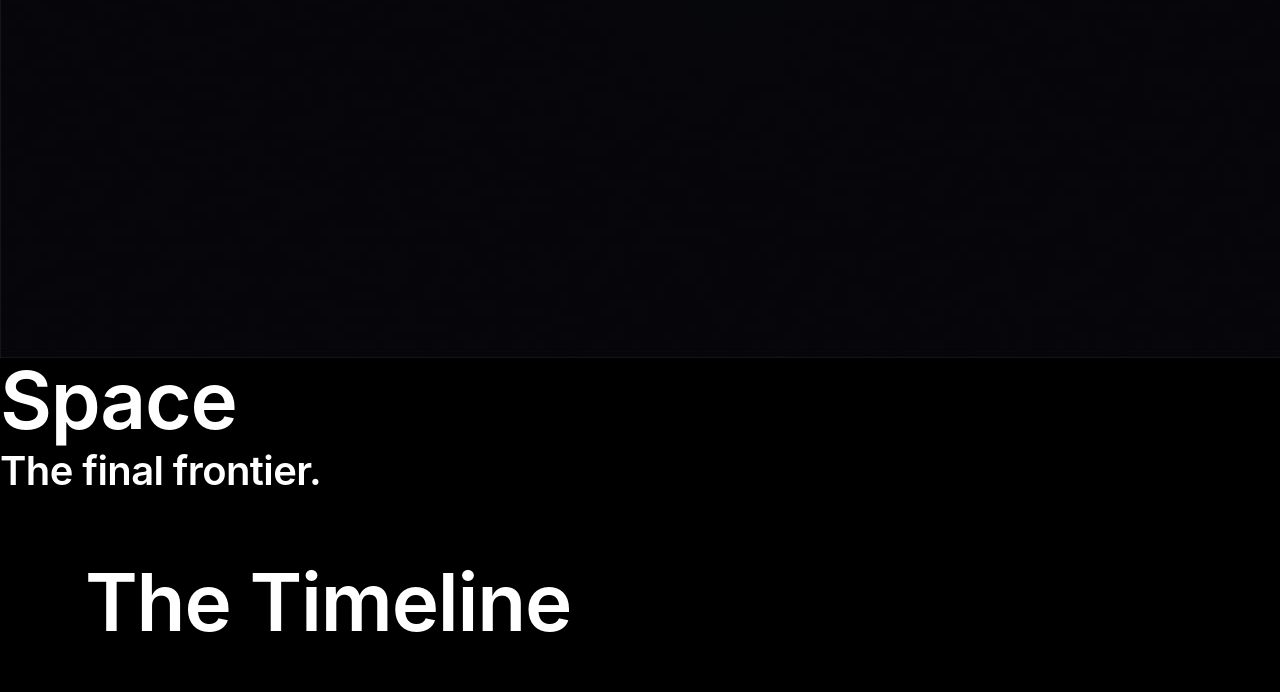
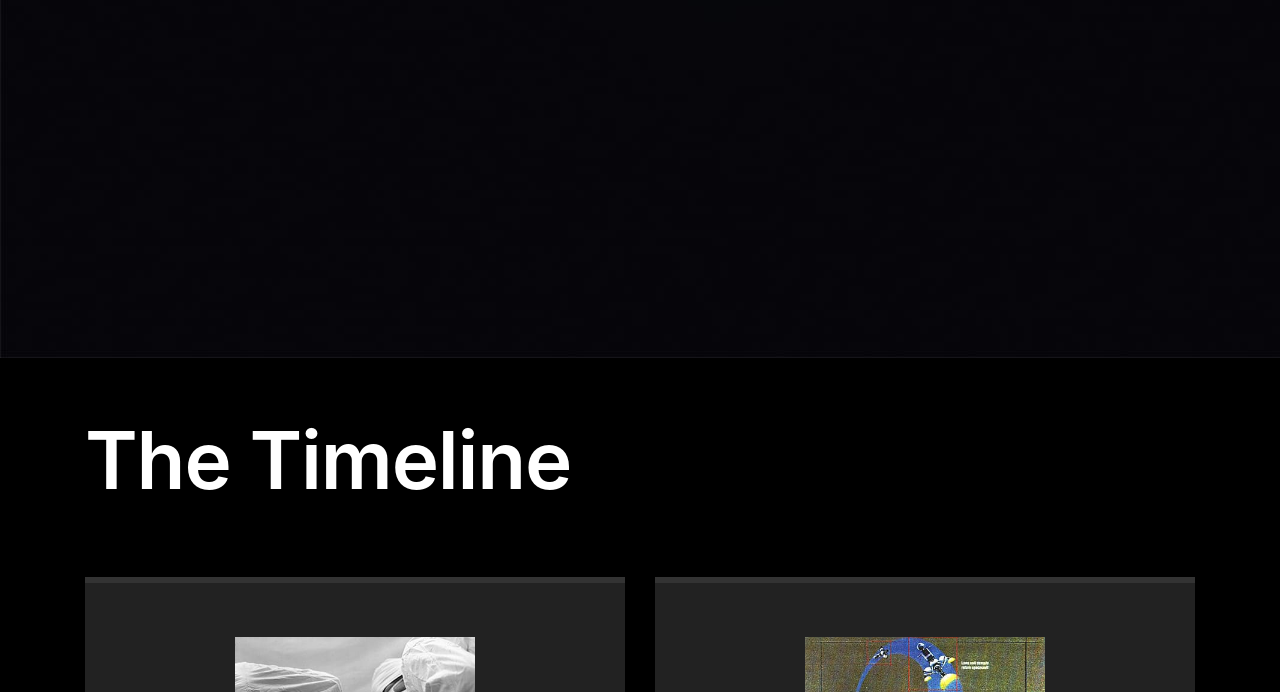
Before and after one commit to mchadeh/mchadeh.github.io, a plain HTML site: page index.html in a window 1280 px wide. Shown: the part 602-1294 px from the top of the page. Drawn offline with Linux system fonts and the light colour scheme.

Commit message:
and again-2

```diff
--- a/index.html
+++ b/index.html
@@ -30,7 +30,7 @@
 
     <section class="zmctop2">
         <figure class="hero-image"></figure>
-        <div class="hero-copy-2">
+        <div class="hero-copy">
             <h2>Space</h2>
             <h3>The final frontier.</h3>
         </div>
```
